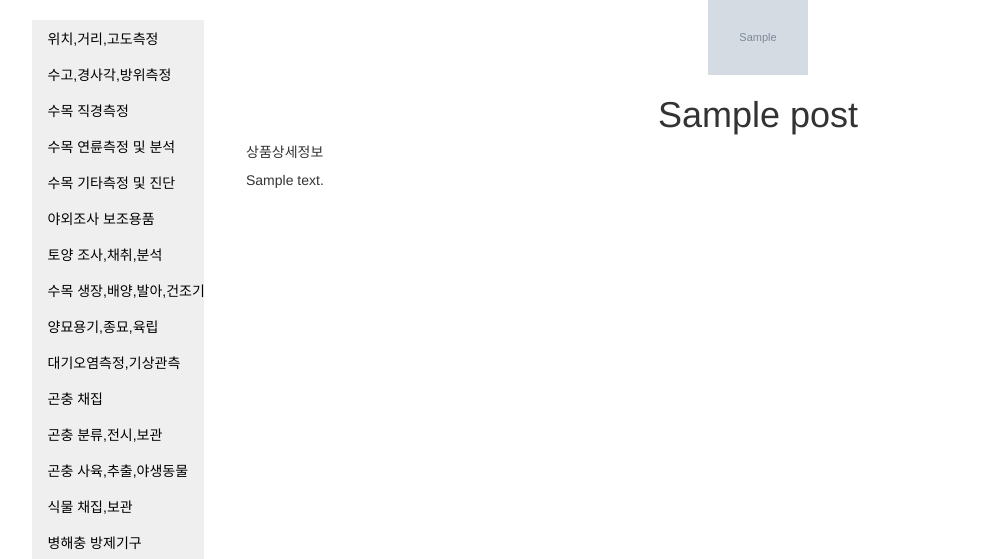
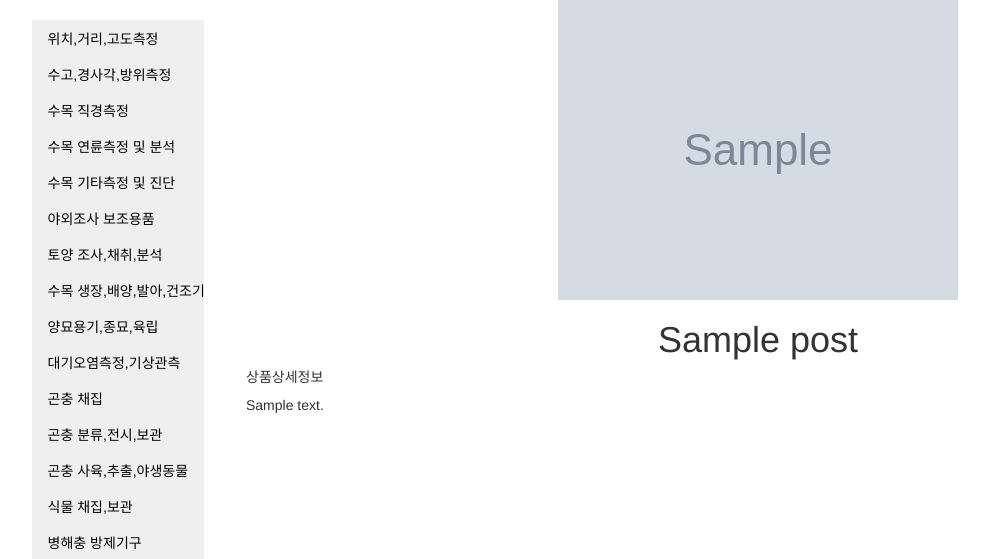
Before and after one commit to jy-young/JinsungPro, a Django app: page /products_detail/1 in a window 1280 px wide. Shown: the part 201-760 px from the top of the page, without its empty margins (10-999 px from the left). Run offline with Django 4.2, Linux system fonts and the light colour scheme; tables that the repository leaves empty hold one stand-in row (values such as "Sample post"); grey boxes marked "Sample" are stand-in pictures; some libraries are stand-ins or nearby versions.

Commit message:
css 수정

```diff
--- a/templates/jinsung/product_detail.html
+++ b/templates/jinsung/product_detail.html
@@ -94,7 +94,7 @@
     <div id="content">
         <div class="wrapper">
           {% if point.product_photo %}
-            <img src="/media/{{point.product_photo}}" style="width:100px; height:auto;">
+            <img src="/media/{{point.product_photo}}" style="width:400px; height:auto;">
             {% else %}
             <img src="{% static 'img/no_picture.png' %}" style="width:100px; height: auto;"/>
             {% endif %}
```
